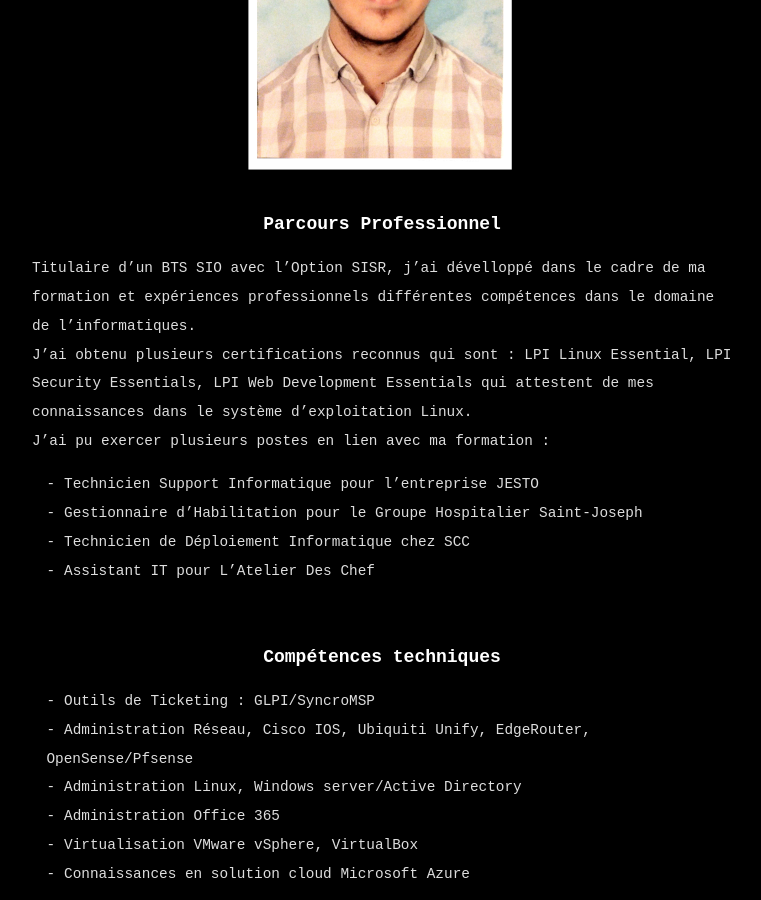
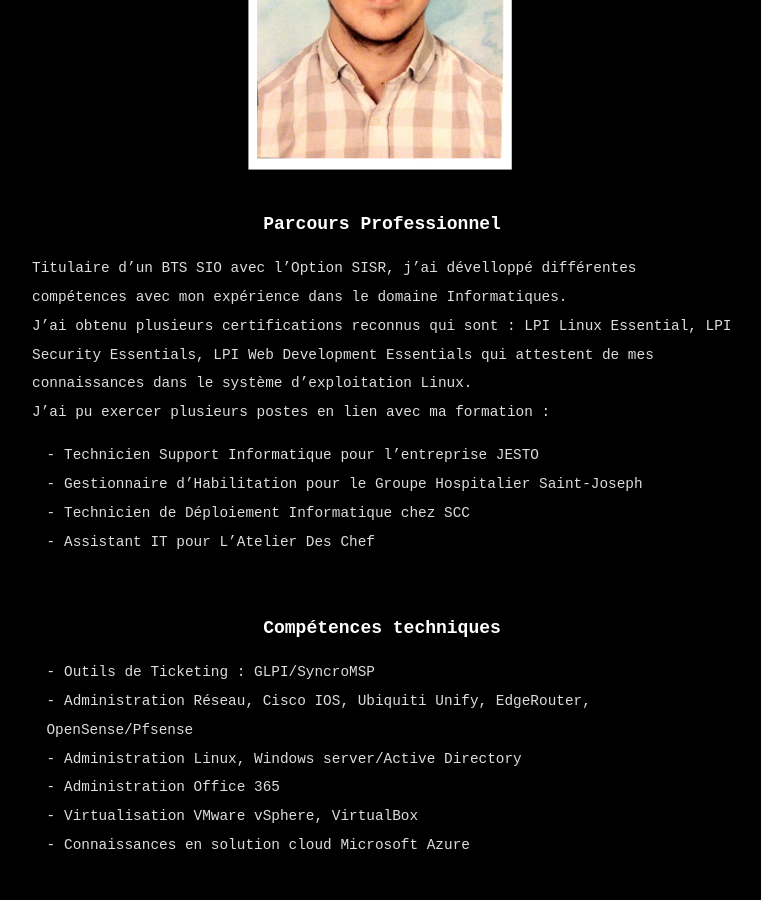
Before and after one commit to Yoyo348/ga_blog, a Jekyll site: the page built from index.md, in a window 1280 px wide and 900 px high, scrolled down 718 px. Shown: the whole window, without its empty margins (258-1019 px from the left). Built offline with Jekyll 4.4.1, drawn with Linux system fonts in a browser that asks for light colours.

Commit message:
Update index.md

```diff
--- a/index.md
+++ b/index.md
@@ -17,7 +17,7 @@ detail_image: assets/img/port.png
 
 <strong><center><font size="4"> Parcours Professionnel </font></center></strong>
 
-Titulaire d'un BTS SIO avec l'Option SISR, j'ai dévelloppé dans le cadre de ma formation et expériences professionnels différentes compétences dans le domaine de l'informatiques.
+Titulaire d'un BTS SIO avec l'Option SISR, j'ai dévelloppé différentes compétences avec mon expérience dans le domaine Informatiques.
 J'ai obtenu plusieurs certifications reconnus qui sont : LPI Linux Essential, LPI Security Essentials, LPI Web Development Essentials qui attestent de mes connaissances dans le système d'exploitation Linux.
 J'ai pu exercer plusieurs postes en lien avec ma formation :
 - Technicien Support Informatique pour l'entreprise JESTO
```
